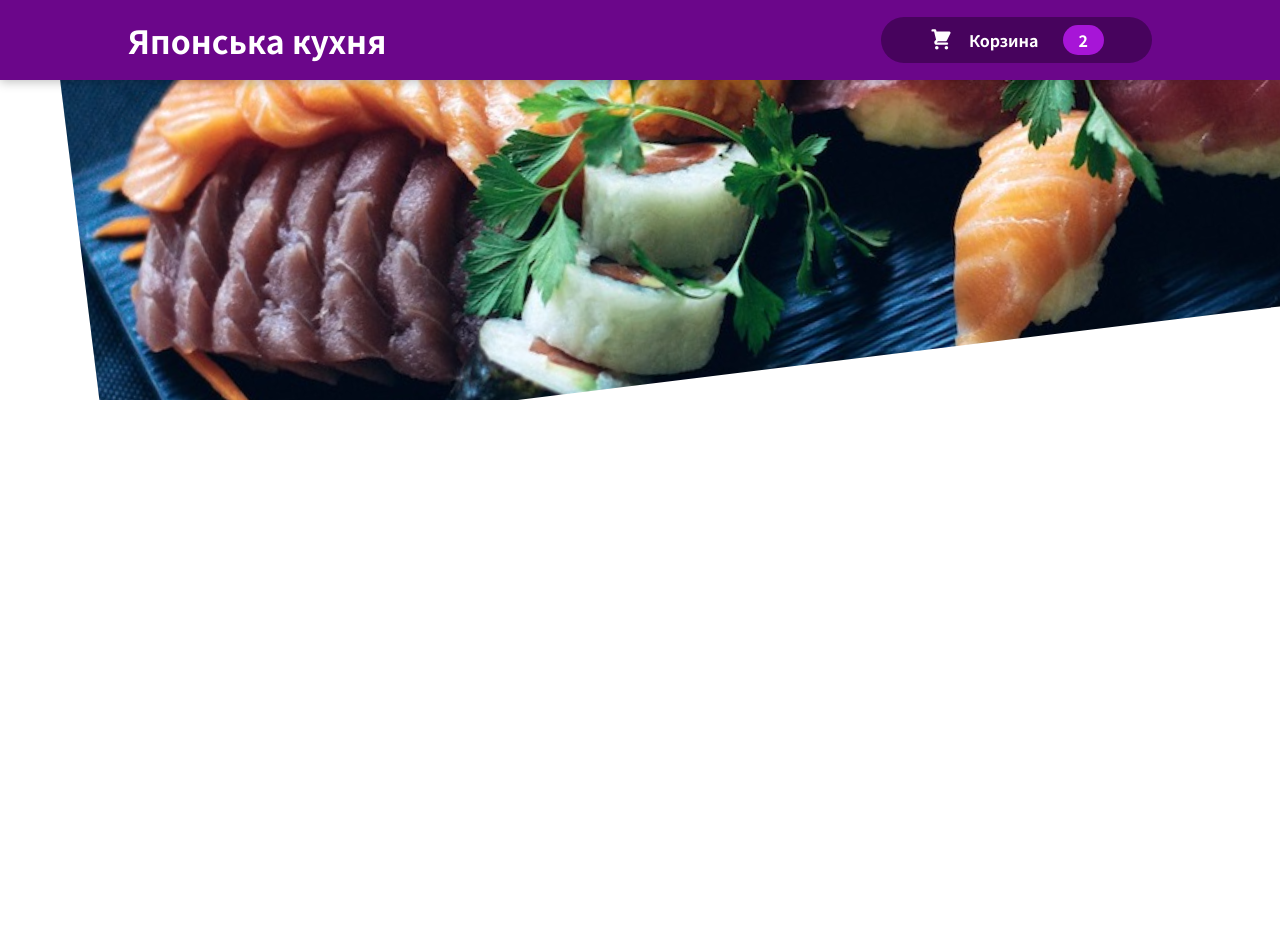
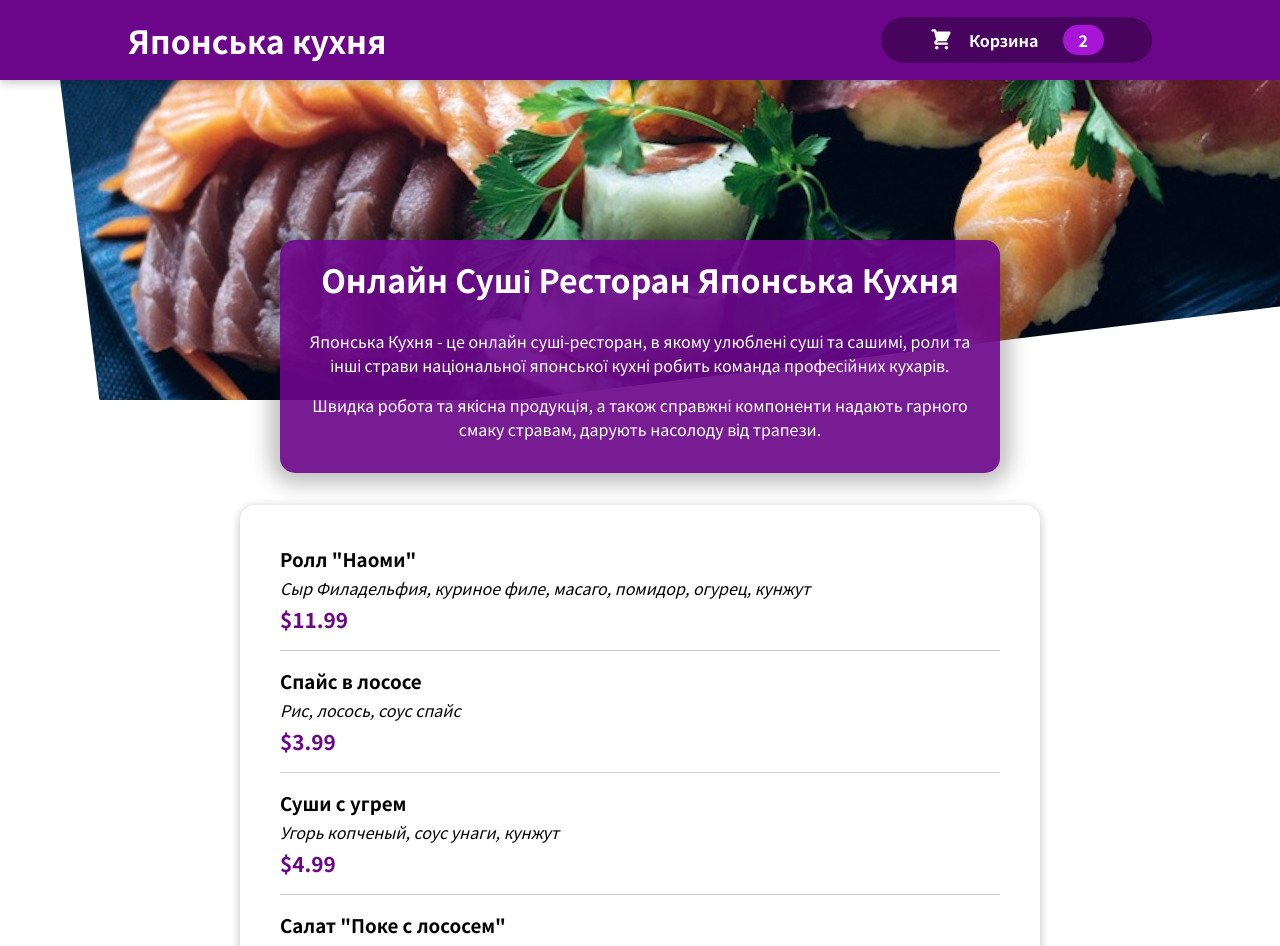
Before and after one commit to Konstantin2014/food-order, a React (Create React App) app: page / in a window 1280 px wide. Shown: the top 946 px of the page. Before the commit the page ends 800 px from the top, so only its background shows below. Built offline with nearby package versions, Linux system fonts and the light colour scheme.

Commit message:
Отображение Блюд

```diff
--- a/src/App.js
+++ b/src/App.js
@@ -1,10 +1,14 @@
 import React from "react";
 import Header from "./components/Layout/Header";
+import Meals from "./components/Meals/Meals";
 
 function App() {
   return (
     <>
       <Header />
+      <main>
+        <Meals />
+      </main>
     </>
   );
 }
--- a/src/components/Layout/Header.js
+++ b/src/components/Layout/Header.js
@@ -1,5 +1,5 @@
 import React from "react";
-import SushiImage from "../../assets/003 sushi.jpg";
+import SushiImage from "../../assets/sushi.jpg";
 import styled from "./Header.module.css";
 import HeaderCartButton from "./HeaderCartButton";
 
--- /dev/null
+++ b/src/components/Meals/MealItem/MealItem.js
@@ -0,0 +1,17 @@
+import styled from "./MealItem.module.css";
+
+const MealItem = (props) => {
+  const formattedPrice = `$${props.price}`;
+  console.log(props);
+  return (
+    <li className={styled.meal}>
+      <div>
+        <h3>{props.name}</h3>
+        <div className={styled.description}>{props.description}</div>
+        <div className={styled.price}>{formattedPrice}</div>
+      </div>
+      <div></div>
+    </li>
+  );
+};
+export default MealItem;
--- /dev/null
+++ b/src/components/Meals/MealItem/MealItem.module.css
@@ -0,0 +1,22 @@
+.meal {
+  display: flex;
+  justify-content: space-between;
+  margin: 1rem;
+  padding-bottom: 1rem;
+  border-bottom: 1px solid #ccc;
+}
+
+.meal h3 {
+  margin: 0 0 0.25rem 0;
+}
+
+.description {
+  font-style: italic;
+}
+
+.price {
+  margin-top: 0.25rem;
+  font-weight: bold;
+  color: #6b068a;
+  font-size: 1.3rem;
+}
--- /dev/null
+++ b/src/components/Meals/MealList.js
@@ -0,0 +1,51 @@
+import styled from "./MealList.module.css";
+import Card from "../UI/Card";
+import MealItem from "./MealItem/MealItem";
+
+const DUMMY_MEALS = [
+  {
+    id: "m1",
+    name: 'Ролл "Наоми"',
+    description:
+      "Сыр Филадельфия, куриное филе, масаго, помидор, огурец, кунжут",
+    price: 11.99,
+  },
+  {
+    id: "m2",
+    name: "Спайс в лососе",
+    description: "Рис, лосось, соус спайс",
+    price: 3.99,
+  },
+  {
+    id: "m3",
+    name: "Суши с угрем",
+    description: "Угорь копченый, соус унаги, кунжут",
+    price: 4.99,
+  },
+  {
+    id: "m4",
+    name: 'Салат "Поке с лососем"',
+    description:
+      "Рис, лосось, огурец, чука, нори, стружка тунца, соус ореховый",
+    price: 7.99,
+  },
+];
+
+const MealList = () => {
+  const mealList = DUMMY_MEALS.map((meal) => (
+    <MealItem
+      key={meal.id}
+      name={meal.name}
+      description={meal.description}
+      price={meal.price}
+    />
+  ));
+  return (
+    <section className={styled.meals}>
+      <Card>
+        <ul>{mealList}</ul>
+      </Card>
+    </section>
+  );
+};
+export default MealList;
--- /dev/null
+++ b/src/components/Meals/MealList.module.css
@@ -0,0 +1,24 @@
+.meals {
+  max-width: 50rem;
+  width: 90%;
+  margin: 2rem auto;
+  animation: meals-appear 1s ease-out forwards;
+}
+
+.meals ul {
+  list-style: none;
+  margin: 0;
+  padding: 0;
+}
+
+@keyframes meals-appear {
+  from {
+    opacity: 0;
+    transform: translateY(3rem);
+  }
+
+  to {
+    opacity: 1;
+    transform: translateY(0);
+  }
+}
--- /dev/null
+++ b/src/components/Meals/Meals.js
@@ -0,0 +1,12 @@
+import PromoText from "./PromoText";
+import MealList from "./MealList";
+
+const Meals = () => {
+  return (
+    <>
+      <PromoText />
+      <MealList />
+    </>
+  );
+};
+export default Meals;
--- /dev/null
+++ b/src/components/Meals/PromoText.js
@@ -0,0 +1,20 @@
+import styles from "./PromoText.module.css";
+
+const PromoText = () => {
+  return (
+    <section className={styles["promo-text"]}>
+      <h2>Онлайн Суші Ресторан Японська Кухня</h2>
+      <p>
+        Японська Кухня - це онлайн суші-ресторан, в якому улюблені суші та
+        сашимі, роли та інші страви національної японської кухні робить команда
+        професійних кухарів.
+      </p>
+      <p>
+        Швидка робота та якісна продукція, а також справжні компоненти надають
+        гарного смаку стравам, дарують насолоду від трапези.
+      </p>
+    </section>
+  );
+};
+
+export default PromoText;
--- /dev/null
+++ b/src/components/Meals/PromoText.module.css
@@ -0,0 +1,18 @@
+.promo-text {
+  text-align: center;
+  max-width: 45rem;
+  width: 90%;
+  margin: auto;
+  margin-top: -10rem;
+  position: relative;
+  background-color: #6b068ae8;
+  color: white;
+  border-radius: 15px;
+  padding: 1rem;
+  box-shadow: 0 1px 20px 10px rgba(0, 0, 0, 0.25);
+}
+
+.promo-text h2 {
+  font-size: 2rem;
+  margin-top: 0;
+}
--- /dev/null
+++ b/src/components/UI/Card.js
@@ -0,0 +1,6 @@
+import styled from "./Card.module.css";
+
+const Card = (props) => {
+  return <div className={styled.card}>{props.children}</div>;
+};
+export default Card;
--- /dev/null
+++ b/src/components/UI/Card.module.css
@@ -0,0 +1,6 @@
+.card {
+  padding: 1.5rem;
+  box-shadow: 0 2px 10px rgba(0, 0, 0, 0.25);
+  border-radius: 15px;
+  background-color: white;
+}
```
Also changed, not shown: src/assets/sushi.jpg (renamed from src/assets/003 sushi.jpg).
